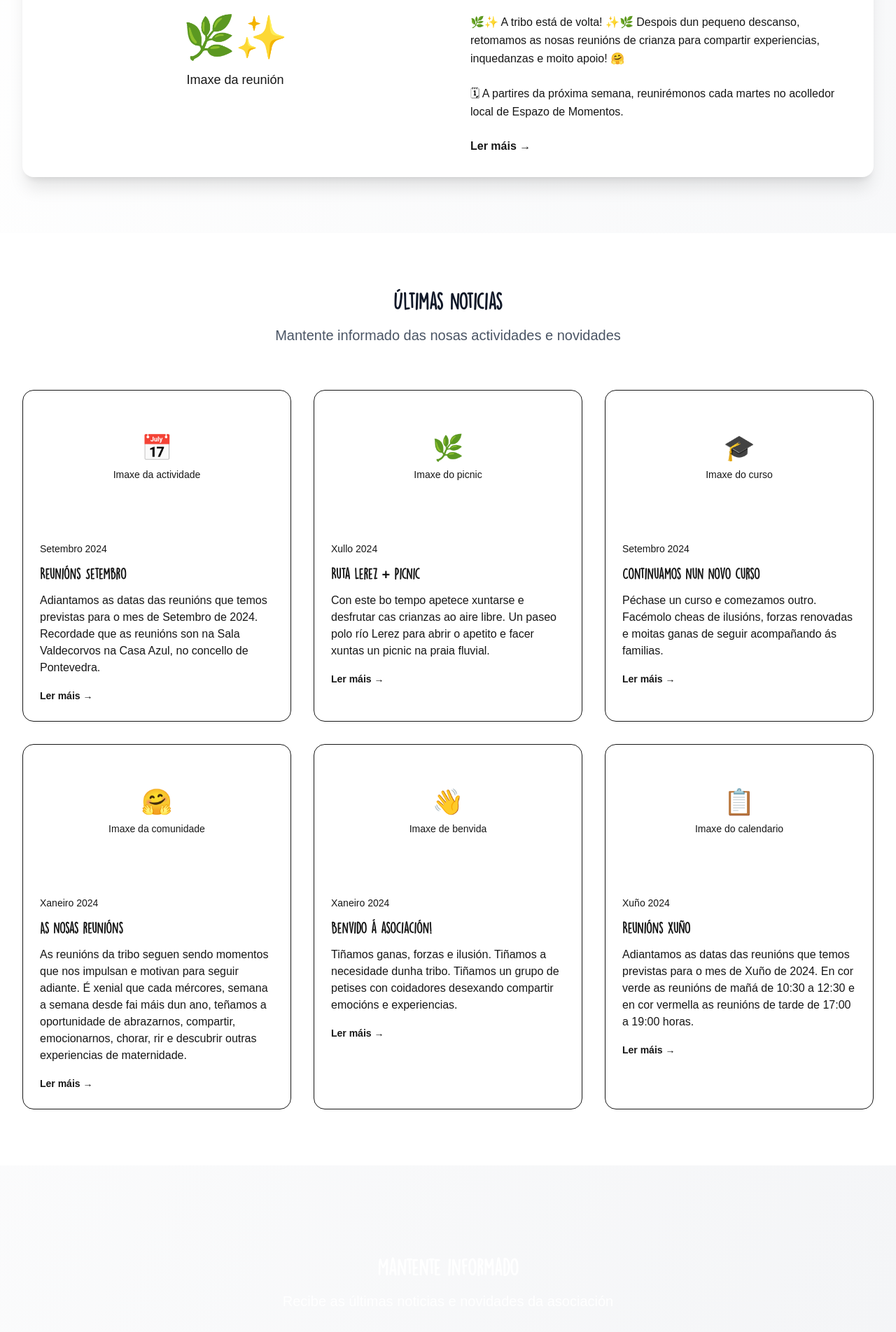
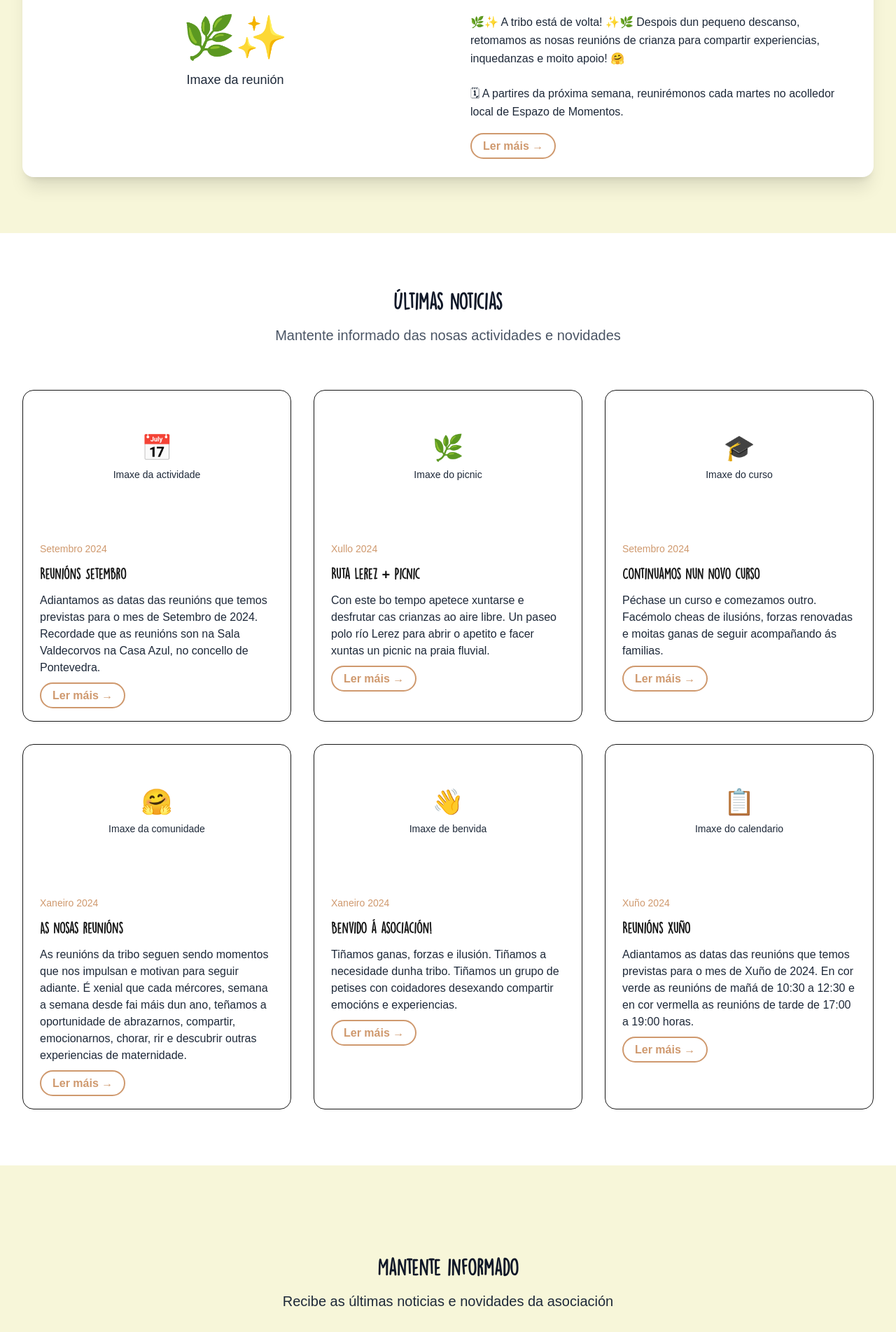
Before and after one commit to Nicolaszabala/asociacionpetis, a Next.js app: page /blog in a window 1280 px wide. Shown: the part 505-2408 px from the top of the page at 70% size. Built offline with nearby package versions, Linux system fonts and the light colour scheme.

Commit message:
Unificación de criterios visuales: fondos, botones, inputs y textos en todas las páginas principales. Paleta cálida y coherente.

```diff
--- a/src/app/blog/page.tsx
+++ b/src/app/blog/page.tsx
@@ -2,7 +2,7 @@ import Link from "next/link";
 
 export default function Blog() {
   return (
-    <div className="min-h-screen bg-gradient-to-br from-white to-gray-100">
+    <div className="min-h-screen bg-gradient-to-br from-light to-accent">
       {/* Hero Section */}
       <section className="py-20 bg-white">
         <div className="max-w-4xl mx-auto px-4 sm:px-6 lg:px-8 text-center">
@@ -20,33 +20,33 @@ export default function Blog() {
         <div className="max-w-7xl mx-auto px-4 sm:px-6 lg:px-8">
           <div className="bg-white rounded-2xl shadow-xl overflow-hidden">
             <div className="md:flex">
-              <div className="md:w-1/2 bg-gradient-to-br from-[var(--color-primary)] to-[var(--color-light)] p-8 flex items-center justify-center">
+              <div className="md:w-1/2 bg-gradient-to-br from-primary to-light p-8 flex items-center justify-center">
                 <div className="text-center">
                   <div className="text-6xl mb-4">🌿✨</div>
-                  <p className="text-lg text-[var(--color-text-secondary)]">Imaxe da reunión</p>
+                  <p className="text-lg text-gray-800">Imaxe da reunión</p>
                 </div>
               </div>
               <div className="md:w-1/2 p-8">
-                <div className="flex items-center text-sm text-[var(--color-text-secondary)] mb-4">
+                <div className="flex items-center text-sm text-[var(--color-accent)] mb-4">
                   <span className="bg-[#f7f6d9] text-[#a86e2c] px-3 py-1 rounded-full text-xs font-medium">
                     Destacado
                   </span>
                   <span className="ml-4">Outubro 2024</span>
                 </div>
-                <h2 className="text-2xl font-bold text-[var(--color-text-main)] mb-4">
+                <h2 className="text-2xl font-bold text-main mb-4">
                   Reunións Outubro - A tribo está de volta!
                 </h2>
-                <p className="text-[var(--color-text-secondary)] mb-6 leading-relaxed">
+                <p className="text-gray-800 mb-6 leading-relaxed">
                   🌿✨ A tribo está de volta! ✨🌿 Despois dun pequeno descanso, retomamos as nosas
                   reunións de crianza para compartir experiencias, inquedanzas e moito apoio! 🤗
                 </p>
-                <p className="text-[var(--color-text-secondary)] mb-6 leading-relaxed">
+                <p className="text-gray-800 mb-6 leading-relaxed">
                   🗓 A partires da próxima semana, reunirémonos cada martes no acolledor local
                   de Espazo de Momentos.
                 </p>
                 <Link
                   href="/blog/reunions-outubro"
-                  className="text-[var(--color-primary)] hover:text-[var(--color-primary-hover)] font-semibold"
+                  className="bg-white text-[var(--color-accent)] border-2 border-[var(--color-accent)] font-semibold py-2 px-4 rounded-full hover:bg-[var(--color-accent)] hover:text-white transition-colors duration-200"
                 >
                   Ler máis →
                 </Link>
@@ -70,27 +70,27 @@ export default function Blog() {
 
           <div className="grid md:grid-cols-2 lg:grid-cols-3 gap-8">
             {/* Post 1 */}
-            <article className="bg-white rounded-2xl border border-[var(--color-primary)] overflow-hidden hover:shadow-lg transition-shadow duration-200 warm-shadow">
-              <div className="h-48 bg-gradient-to-br from-[var(--color-primary)] to-[var(--color-light)] flex items-center justify-center">
+            <article className="bg-white rounded-2xl border border-primary overflow-hidden hover:shadow-lg transition-shadow duration-200 warm-shadow">
+              <div className="h-48 bg-gradient-to-br from-primary to-light flex items-center justify-center">
                 <div className="text-center">
                   <div className="text-4xl mb-2">📅</div>
-                  <p className="text-sm text-[var(--color-text-secondary)]">Imaxe da actividade</p>
+                  <p className="text-sm text-gray-800">Imaxe da actividade</p>
                 </div>
               </div>
               <div className="p-6">
-                <div className="flex items-center text-sm text-[var(--color-text-secondary)] mb-3">
+                <div className="flex items-center text-sm text-[var(--color-accent)] mb-3">
                   <span>Setembro 2024</span>
                 </div>
-                <h3 className="text-xl font-semibold text-[var(--color-text-main)] mb-3">
+                <h3 className="text-xl font-semibold text-main mb-3">
                   Reunións Setembro
                 </h3>
-                <p className="text-[var(--color-text-secondary)] mb-4">
+                <p className="text-gray-800 mb-4">
                   Adiantamos as datas das reunións que temos previstas para o mes de Setembro de 2024.
                   Recordade que as reunións son na Sala Valdecorvos na Casa Azul, no concello de Pontevedra.
                 </p>
                 <Link
                   href="/blog/reunions-setembro"
-                  className="text-[var(--color-primary)] hover:text-[var(--color-primary-hover)] font-semibold text-sm"
+                  className="bg-white text-[var(--color-accent)] border-2 border-[var(--color-accent)] font-semibold py-2 px-4 rounded-full hover:bg-[var(--color-accent)] hover:text-white transition-colors duration-200"
                 >
                   Ler máis →
                 </Link>
@@ -98,27 +98,27 @@ export default function Blog() {
             </article>
 
             {/* Post 2 */}
-            <article className="bg-white rounded-2xl border border-[var(--color-primary)] overflow-hidden hover:shadow-lg transition-shadow duration-200 warm-shadow">
-              <div className="h-48 bg-gradient-to-br from-[var(--color-primary)] to-[var(--color-light)] flex items-center justify-center">
+            <article className="bg-white rounded-2xl border border-primary overflow-hidden hover:shadow-lg transition-shadow duration-200 warm-shadow">
+              <div className="h-48 bg-gradient-to-br from-primary to-light flex items-center justify-center">
                 <div className="text-center">
                   <div className="text-4xl mb-2">🌿</div>
-                  <p className="text-sm text-[var(--color-text-secondary)]">Imaxe do picnic</p>
+                  <p className="text-sm text-gray-800">Imaxe do picnic</p>
                 </div>
               </div>
               <div className="p-6">
-                <div className="flex items-center text-sm text-[var(--color-text-secondary)] mb-3">
+                <div className="flex items-center text-sm text-[var(--color-accent)] mb-3">
                   <span>Xullo 2024</span>
                 </div>
-                <h3 className="text-xl font-semibold text-[var(--color-text-main)] mb-3">
+                <h3 className="text-xl font-semibold text-main mb-3">
                   Ruta Lerez + Picnic
                 </h3>
-                <p className="text-[var(--color-text-secondary)] mb-4">
+                <p className="text-gray-800 mb-4">
                   Con este bo tempo apetece xuntarse e desfrutar cas crianzas ao aire libre.
                   Un paseo polo río Lerez para abrir o apetito e facer xuntas un picnic na praia fluvial.
                 </p>
                 <Link
                   href="/blog/ruta-lerez-picnic"
-                  className="text-[var(--color-primary)] hover:text-[var(--color-primary-hover)] font-semibold text-sm"
+                  className="bg-white text-[var(--color-accent)] border-2 border-[var(--color-accent)] font-semibold py-2 px-4 rounded-full hover:bg-[var(--color-accent)] hover:text-white transition-colors duration-200"
                 >
                   Ler máis →
                 </Link>
@@ -126,27 +126,27 @@ export default function Blog() {
             </article>
 
             {/* Post 3 */}
-            <article className="bg-white rounded-2xl border border-[var(--color-primary)] overflow-hidden hover:shadow-lg transition-shadow duration-200 warm-shadow">
-              <div className="h-48 bg-gradient-to-br from-[var(--color-primary)] to-[var(--color-light)] flex items-center justify-center">
+            <article className="bg-white rounded-2xl border border-primary overflow-hidden hover:shadow-lg transition-shadow duration-200 warm-shadow">
+              <div className="h-48 bg-gradient-to-br from-primary to-light flex items-center justify-center">
                 <div className="text-center">
                   <div className="text-4xl mb-2">🎓</div>
-                  <p className="text-sm text-[var(--color-text-secondary)]">Imaxe do curso</p>
+                  <p className="text-sm text-gray-800">Imaxe do curso</p>
                 </div>
               </div>
               <div className="p-6">
-                <div className="flex items-center text-sm text-[var(--color-text-secondary)] mb-3">
+                <div className="flex items-center text-sm text-[var(--color-accent)] mb-3">
                   <span>Setembro 2024</span>
                 </div>
-                <h3 className="text-xl font-semibold text-[var(--color-text-main)] mb-3">
+                <h3 className="text-xl font-semibold text-main mb-3">
                   Continuamos nun novo curso
                 </h3>
-                <p className="text-[var(--color-text-secondary)] mb-4">
+                <p className="text-gray-800 mb-4">
                   Péchase un curso e comezamos outro. Facémolo cheas de ilusións,
                   forzas renovadas e moitas ganas de seguir acompañando ás familias.
                 </p>
                 <Link
                   href="/blog/novo-curso"
-                  className="text-[var(--color-primary)] hover:text-[var(--color-primary-hover)] font-semibold text-sm"
+                  className="bg-white text-[var(--color-accent)] border-2 border-[var(--color-accent)] font-semibold py-2 px-4 rounded-full hover:bg-[var(--color-accent)] hover:text-white transition-colors duration-200"
                 >
                   Ler máis →
                 </Link>
@@ -154,21 +154,21 @@ export default function Blog() {
             </article>
 
             {/* Post 4 */}
-            <article className="bg-white rounded-2xl border border-[var(--color-primary)] overflow-hidden hover:shadow-lg transition-shadow duration-200 warm-shadow">
-              <div className="h-48 bg-gradient-to-br from-[var(--color-primary)] to-[var(--color-light)] flex items-center justify-center">
+            <article className="bg-white rounded-2xl border border-primary overflow-hidden hover:shadow-lg transition-shadow duration-200 warm-shadow">
+              <div className="h-48 bg-gradient-to-br from-primary to-light flex items-center justify-center">
                 <div className="text-center">
                   <div className="text-4xl mb-2">🤗</div>
-                  <p className="text-sm text-[var(--color-text-secondary)]">Imaxe da comunidade</p>
+                  <p className="text-sm text-gray-800">Imaxe da comunidade</p>
                 </div>
               </div>
               <div className="p-6">
-                <div className="flex items-center text-sm text-[var(--color-text-secondary)] mb-3">
+                <div className="flex items-center text-sm text-[var(--color-accent)] mb-3">
                   <span>Xaneiro 2024</span>
                 </div>
-                <h3 className="text-xl font-semibold text-[var(--color-text-main)] mb-3">
+                <h3 className="text-xl font-semibold text-main mb-3">
                   As nosas reunións
                 </h3>
-                <p className="text-[var(--color-text-secondary)] mb-4">
+                <p className="text-gray-800 mb-4">
                   As reunións da tribo seguen sendo momentos que nos impulsan e motivan
                   para seguir adiante. É xenial que cada mércores, semana a semana desde
                   fai máis dun ano, teñamos a oportunidade de abrazarnos, compartir,
@@ -176,7 +176,7 @@ export default function Blog() {
                 </p>
                 <Link
                   href="/blog/nosas-reunions"
-                  className="text-[var(--color-primary)] hover:text-[var(--color-primary-hover)] font-semibold text-sm btn-pulse"
+                  className="bg-white text-[var(--color-accent)] border-2 border-[var(--color-accent)] font-semibold py-2 px-4 rounded-full hover:bg-[var(--color-accent)] hover:text-white transition-colors duration-200"
                 >
                   Ler máis →
                 </Link>
@@ -184,27 +184,27 @@ export default function Blog() {
             </article>
 
             {/* Post 5 */}
-            <article className="bg-white rounded-2xl border border-[var(--color-primary)] overflow-hidden hover:shadow-lg transition-shadow duration-200 warm-shadow">
-              <div className="h-48 bg-gradient-to-br from-[var(--color-primary)] to-[var(--color-light)] flex items-center justify-center">
+            <article className="bg-white rounded-2xl border border-primary overflow-hidden hover:shadow-lg transition-shadow duration-200 warm-shadow">
+              <div className="h-48 bg-gradient-to-br from-primary to-light flex items-center justify-center">
                 <div className="text-center">
                   <div className="text-4xl mb-2">👋</div>
-                  <p className="text-sm text-[var(--color-text-secondary)]">Imaxe de benvida</p>
+                  <p className="text-sm text-gray-800">Imaxe de benvida</p>
                 </div>
               </div>
               <div className="p-6">
-                <div className="flex items-center text-sm text-[var(--color-text-secondary)] mb-3">
+                <div className="flex items-center text-sm text-[var(--color-accent)] mb-3">
                   <span>Xaneiro 2024</span>
                 </div>
-                <h3 className="text-xl font-semibold text-[var(--color-text-main)] mb-3">
+                <h3 className="text-xl font-semibold text-main mb-3">
                   Benvido á asociación!
                 </h3>
-                <p className="text-[var(--color-text-secondary)] mb-4">
+                <p className="text-gray-800 mb-4">
                   Tiñamos ganas, forzas e ilusión. Tiñamos a necesidade dunha tribo.
                   Tiñamos un grupo de petises con coidadores desexando compartir emocións e experiencias.
                 </p>
                 <Link
                   href="/blog/benvido-asociacion"
-                  className="text-[var(--color-primary)] hover:text-[var(--color-primary-hover)] font-semibold text-sm btn-pulse"
+                  className="bg-white text-[var(--color-accent)] border-2 border-[var(--color-accent)] font-semibold py-2 px-4 rounded-full hover:bg-[var(--color-accent)] hover:text-white transition-colors duration-200"
                 >
                   Ler máis →
                 </Link>
@@ -212,28 +212,28 @@ export default function Blog() {
             </article>
 
             {/* Post 6 */}
-            <article className="bg-white rounded-2xl border border-[var(--color-primary)] overflow-hidden hover:shadow-lg transition-shadow duration-200 warm-shadow">
-              <div className="h-48 bg-gradient-to-br from-[var(--color-primary)] to-[var(--color-light)] flex items-center justify-center">
+            <article className="bg-white rounded-2xl border border-primary overflow-hidden hover:shadow-lg transition-shadow duration-200 warm-shadow">
+              <div className="h-48 bg-gradient-to-br from-primary to-light flex items-center justify-center">
                 <div className="text-center">
                   <div className="text-4xl mb-2">📋</div>
-                  <p className="text-sm text-[var(--color-text-secondary)]">Imaxe do calendario</p>
+                  <p className="text-sm text-gray-800">Imaxe do calendario</p>
                 </div>
               </div>
               <div className="p-6">
-                <div className="flex items-center text-sm text-[var(--color-text-secondary)] mb-3">
+                <div className="flex items-center text-sm text-[var(--color-accent)] mb-3">
                   <span>Xuño 2024</span>
                 </div>
-                <h3 className="text-xl font-semibold text-[var(--color-text-main)] mb-3">
+                <h3 className="text-xl font-semibold text-main mb-3">
                   Reunións Xuño
                 </h3>
-                <p className="text-[var(--color-text-secondary)] mb-4">
+                <p className="text-gray-800 mb-4">
                   Adiantamos as datas das reunións que temos previstas para o mes de Xuño de 2024.
                   En cor verde as reunións de mañá de 10:30 a 12:30 e en cor vermella as reunións
                   de tarde de 17:00 a 19:00 horas.
                 </p>
                 <Link
                   href="/blog/reunions-xuno"
-                  className="text-[var(--color-primary)] hover:text-[var(--color-primary-hover)] font-semibold text-sm btn-pulse"
+                  className="bg-white text-[var(--color-accent)] border-2 border-[var(--color-accent)] font-semibold py-2 px-4 rounded-full hover:bg-[var(--color-accent)] hover:text-white transition-colors duration-200"
                 >
                   Ler máis →
                 </Link>
@@ -246,11 +246,11 @@ export default function Blog() {
       {/* Newsletter Section */}
       <section className="py-20">
         <div className="max-w-4xl mx-auto px-4 sm:px-6 lg:px-8">
-          <div className="bg-gradient-to-r from-[var(--color-primary)] to-[var(--color-light)] rounded-2xl p-8 md:p-12 text-center text-white">
-            <h3 className="text-3xl font-bold mb-4">
+          <div className="bg-gradient-to-r from-light to-accent rounded-2xl p-8 md:p-12 text-center">
+            <h3 className="text-3xl font-bold text-gray-900 mb-4">
               Mantente informado
             </h3>
-            <p className="text-xl text-[var(--color-light)] mb-8">
+            <p className="text-xl text-gray-800 mb-8">
               Recibe as últimas noticias e novidades da asociación
             </p>
             <div className="max-w-md mx-auto">
@@ -258,9 +258,9 @@ export default function Blog() {
                 <input
                   type="email"
                   placeholder="O teu email"
-                  className="flex-1 px-4 py-3 rounded-l-lg text-[var(--color-text-main)] focus:outline-none focus:ring-2 focus:ring-[var(--color-text-main)]"
+                  className="flex-1 px-4 py-3 rounded-l-lg text-main bg-white border-2 border-[var(--color-accent)] focus:outline-none focus:ring-2 focus:ring-[var(--color-accent)]"
                 />
-                <button className="bg-white text-[#CF996E] font-semibold px-6 py-3 rounded-r-lg hover:bg-[#BFB73F] hover:border-[#BFB73F] transition-colors border-2 border-[#CF996E]">
+                <button className="bg-white text-[var(--color-accent)] font-semibold px-6 py-3 rounded-r-lg border-2 border-[var(--color-accent)] hover:bg-[var(--color-accent)] hover:text-white transition-colors">
                   Suscribirse
                 </button>
               </div>
@@ -281,13 +281,13 @@ export default function Blog() {
           <div className="flex flex-col sm:flex-row gap-4 justify-center">
             <Link
               href="/unete"
-              className="bg-[#CF996E] text-white font-semibold py-4 px-8 rounded-full hover:bg-[#BFB73F] hover:border-[#BFB73F] transition-colors border-2 border-[#CF996E]"
+              className="bg-white text-[var(--color-accent)] font-semibold py-4 px-8 rounded-full hover:bg-[var(--color-accent)] hover:text-white transition-colors duration-200 inline-block border-2 border-[var(--color-accent)]"
             >
               Asóciate Agora
             </Link>
             <Link
               href="/actividades"
-              className="bg-white text-[#CF996E] font-semibold py-4 px-8 rounded-full hover:bg-[#BFB73F] hover:border-[#BFB73F] transition-colors border-2 border-[#CF996E]"
+              className="bg-white text-[var(--color-accent)] font-semibold py-4 px-8 rounded-full hover:bg-[var(--color-accent)] hover:text-white transition-colors duration-200 border-2 border-[var(--color-accent)]"
             >
               Ver Actividades
             </Link>
--- a/src/app/globals.css
+++ b/src/app/globals.css
@@ -1,7 +1,7 @@
 @import "tailwindcss";
 
 body {
-  background: #fff;
+  background: #F7F6D9;
   color: #171717;
   font-family: Arial, Helvetica, sans-serif;
 }
@@ -17,3 +17,7 @@ body {
 h1, h2, h3, h4, h5, h6 {
   font-family: 'Lemon Sans', Arial, Helvetica, sans-serif !important;
 }
+
+:root {
+  --color-accent: #CF996E;
+}
--- a/src/components/Navigation.tsx
+++ b/src/components/Navigation.tsx
@@ -46,7 +46,7 @@ export default function Navigation() {
             </Link>
             <Link
               href="/unete"
-              className="bg-[var(--color-primary)] text-white px-4 py-2 rounded-full border-2 border-[var(--color-primary)] hover:bg-[var(--color-primary-hover)] hover:border-[var(--color-primary-hover)] transition-colors btn-pulse"
+              className="bg-[var(--color-accent)] text-white px-4 py-2 rounded-full border-2 border-[var(--color-accent)] hover:bg-primary-hover hover:border-primary-hover transition-colors btn-pulse"
             >
               Únete
             </Link>
```
Also changed, not shown: src/app/actividades/page.tsx (+12 -9 lines), src/app/contacto/page.tsx (+12 -12 lines), src/app/page.tsx (+26 -26 lines), src/app/sobre-nos/page.tsx (+15 -15 lines), src/app/unete/page.tsx (+20 -20 lines), tailwind.config.js (added, +32 -0 lines).
